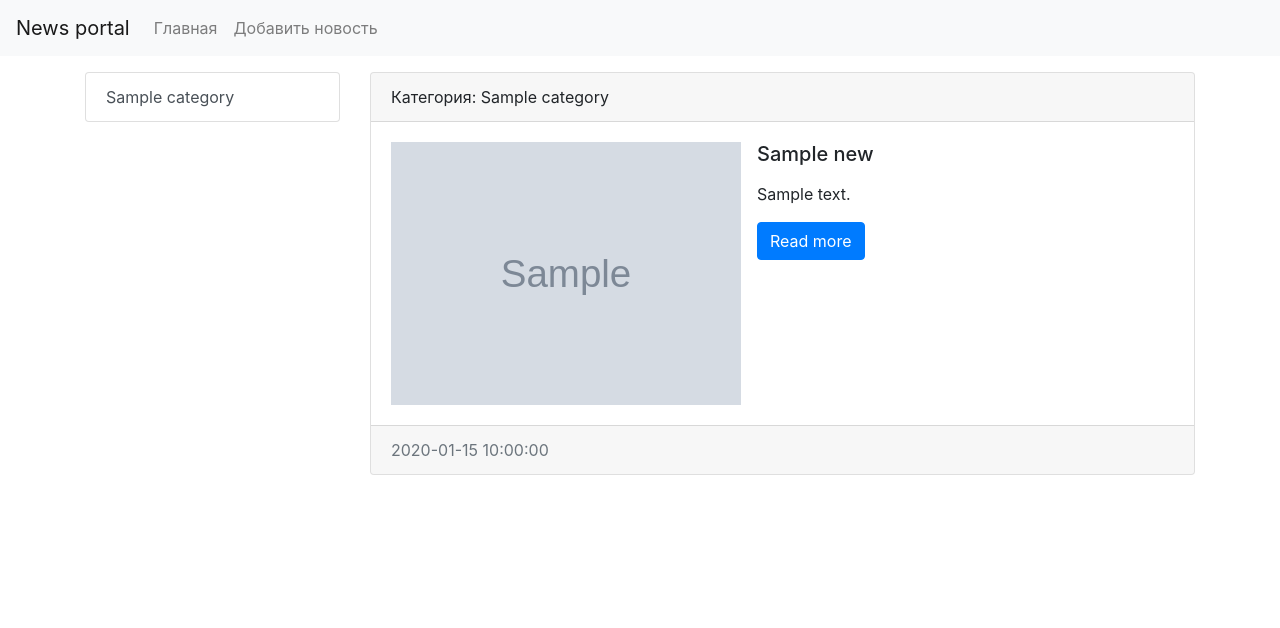
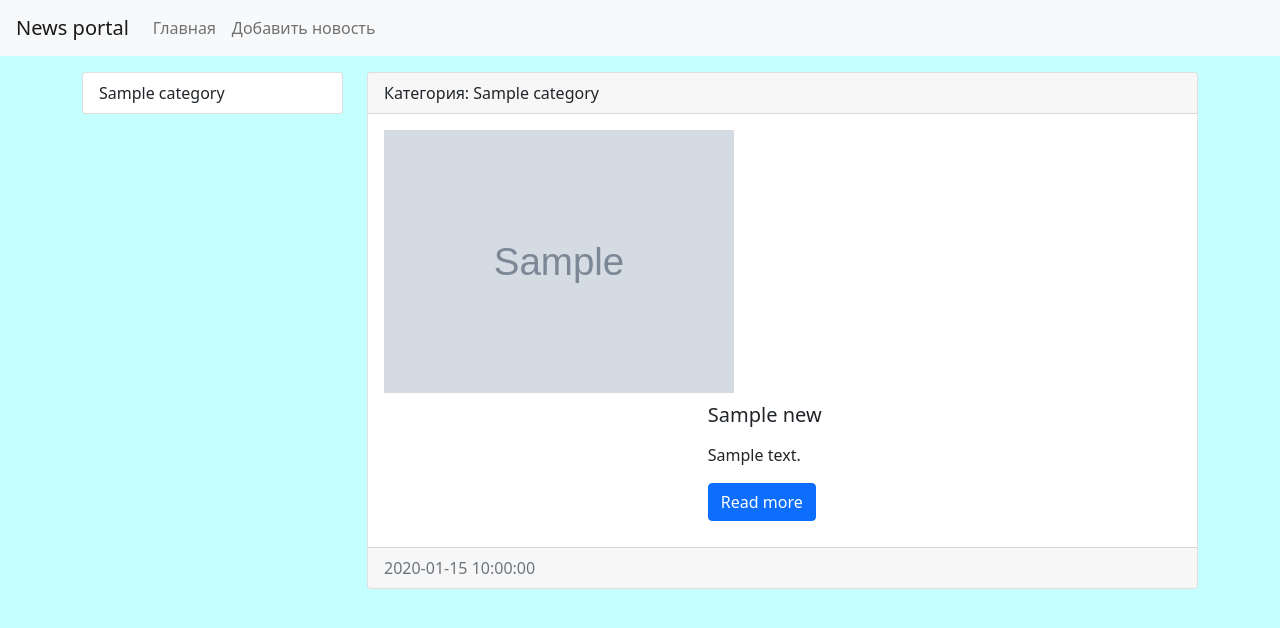
Before and after one commit to razmanov666/django-tutorial, a Django app: page /category/1/ in a window 1280 px wide. Shown: the top 628 px of the page. Run offline with Django 4.2, Linux system fonts and the light colour scheme; tables that the repository leaves empty hold one stand-in row (values such as "Sample post"); grey boxes marked "Sample" are stand-in pictures; some libraries are stand-ins or nearby versions.

Commit message:
load static files in templates

```diff
--- a/tutorial_site/news/templates/news/category.html
+++ b/tutorial_site/news/templates/news/category.html
@@ -25,7 +25,7 @@
           {% endif %}
           <div class="media-body">
             <h5 class="card-title">{{ item.title }}</h5>
-            <p class="card-text">{{ item.content|safe|linebreaks }}</p>
+            <p class="card-text">{{ item.content|safe|linebreaks|truncatewords:50 }}</p>
             <a href="{{ item.get_absolute_url }}" class="btn btn-primary">Read more</a>
           </div>
         </div>
--- a/tutorial_site/templates/base.html
+++ b/tutorial_site/templates/base.html
@@ -1,3 +1,4 @@
+{% load static %}
 <!DOCTYPE html>
 <html lang="en">
   <head>
@@ -7,11 +8,18 @@
     <meta name="keywords" content="HTML, CSS, JavaScript"/>
     <meta name="viewport"
           content="width=device-width, initial-scale=1, shrink-to-fit=no"/>
+    <style>
+         .media-body {
+          float: right ;
+          padding: 10px;
+          margin-right: 5px;
+          width: 60%;
+         }
+    </style>
     <!-- Bootstrap CSS -->
     <link rel="stylesheet"
-          href="https://cdn.jsdelivr.net/npm/bootstrap@4.6.2/dist/css/bootstrap.min.css"
-          integrity="sha384-xOolHFLEh07PJGoPkLv1IbcEPTNtaed2xpHsD9ESMhqIYd0nLMwNLD69Npy4HI+N"
-          crossorigin="anonymous"/>
+          href="{% static 'bootstrap-5.1.3-dist/css/bootstrap.min.css' %}"/>
+    <link rel="stylesheet" href="{% static 'css/style.css' %}"/>
     <title>
       {% block title %}
         Новости со всего мира
@@ -35,6 +43,6 @@
       </div>
     </div>
     <script src="https://cdn.jsdelivr.net/npm/jquery@3.5.1/dist/jquery.slim.min.js" integrity="sha384-DfXdz2htPH0lsSSs5nCTpuj/zy4C+OGpamoFVy38MVBnE+IbbVYUew+OrCXaRkfj" crossorigin="anonymous"></script>
-    <script src="https://cdn.jsdelivr.net/npm/bootstrap@4.6.2/dist/js/bootstrap.bundle.min.js" integrity="sha384-Fy6S3B9q64WdZWQUiU+q4/2Lc9npb8tCaSX9FK7E8HnRr0Jz8D6OP9dO5Vg3Q9ct" crossorigin="anonymous"></script>
+    <script src="{% static 'bootstrap-5.1.3-dist/js/bootstrap.min.js' %}"></script>
   </body>
 </html>
```
Also changed, not shown: tutorial_site/templates/inc/_nav.html (+7 -9 lines).
